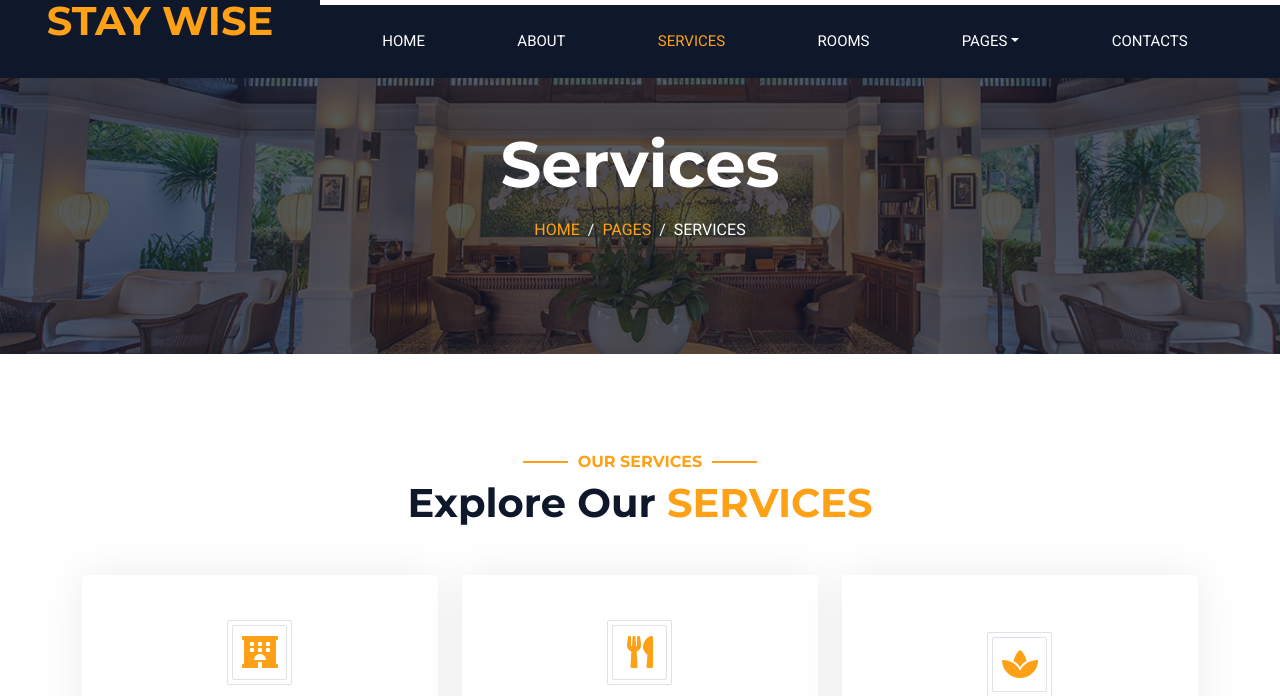
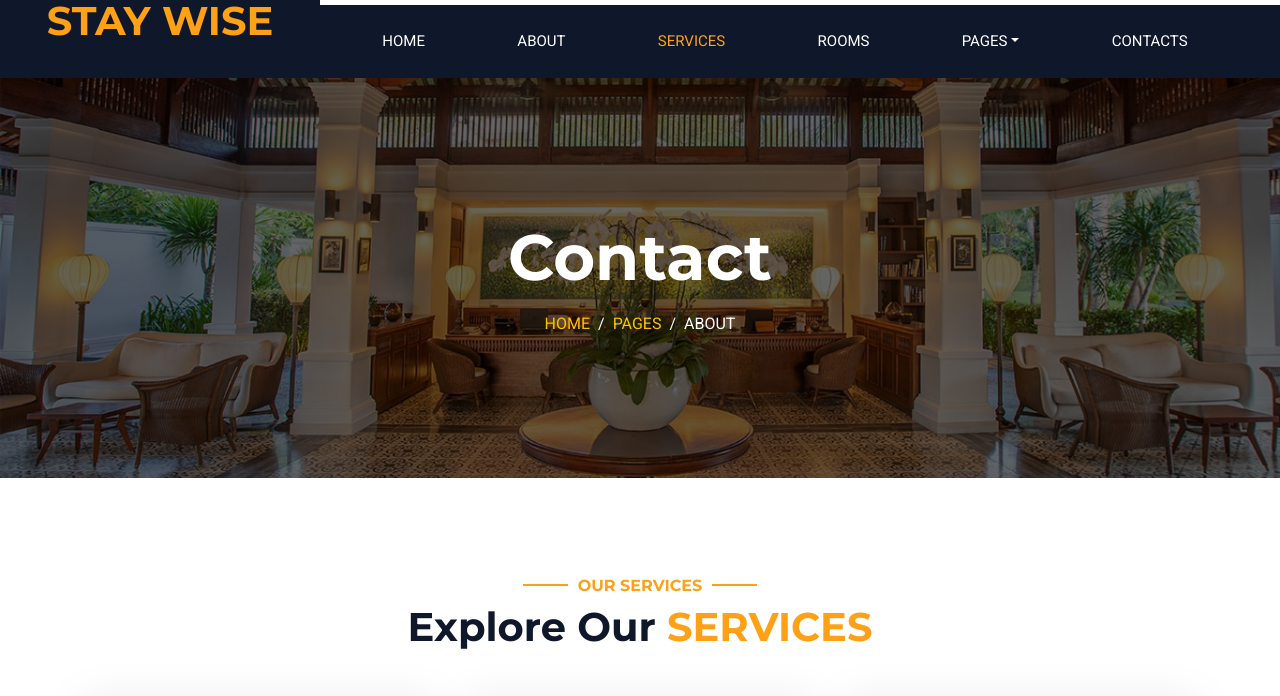
Before and after one commit to Charukshi007/Scm-Project, a plain HTML site: page service.html in a window 1280 px wide. Shown: the part 35-731 px from the top of the page. Drawn offline with nearby package versions, Linux system fonts and the light colour scheme.

Commit message:
Changes in bg image

```diff
--- a/service.html
+++ b/service.html
@@ -102,23 +102,25 @@
         </div>
         <!-- Header End -->
 
-        <!-- Page Header Start -->
-         <!--Page Header background image-->
-        <div class="container-fluid page-header mb-5 p-0" style="background-image: url(img/carousel-1.jpg);">
-            <div class="container-fluid page-header-inner py-5">
-                <div class="container text-center pb-5">
-                    <h1 class="display-3 text-white mb-3 animated slideInDown">Services</h1>
-                    <nav aria-label="breadcrumb">
-                        <ol class="breadcrumb justify-content-center text-uppercase">
-                            <li class="breadcrumb-item"><a href="index.html">Home</a></li>
-                            <li class="breadcrumb-item"><a href="booking.html">Pages</a></li>
-                            <li class="breadcrumb-item text-white active" aria-current="page">Services</li>
-                        </ol>
-                    </nav>
-                </div>
+       <!-- Page Header Start -->
+<div class="container-fluid page-header mb-5 p-0" style="position: relative;">
+    <div style="background-image: url('img/carousel-1.jpg'); background-size: cover; background-position: center; height: 400px;">
+        <!-- Black transparent overlay -->
+        <div style="background-color: rgba(0, 0, 0, 0.6); height: 100%; display: flex; align-items: center; justify-content: center;">
+            <div class="text-center">
+                <h1 class="display-3 text-white mb-3">Contact</h1>
+                <nav aria-label="breadcrumb">
+                    <ol class="breadcrumb justify-content-center text-uppercase mb-0">
+                        <li class="breadcrumb-item"><a href="index.html" class="text-warning">Home</a></li>
+                        <li class="breadcrumb-item"><a href="booking.html" class="text-warning">Pages</a></li>
+                        <li class="breadcrumb-item active text-white" aria-current="page">About</li>
+                    </ol>
+                </nav>
             </div>
         </div>
-        <!-- Page Header End -->
+    </div>
+</div>
+<!-- Page Header End -->
 
         <!-- Service Start -->
         <div class="container-xxl py-5">
```
